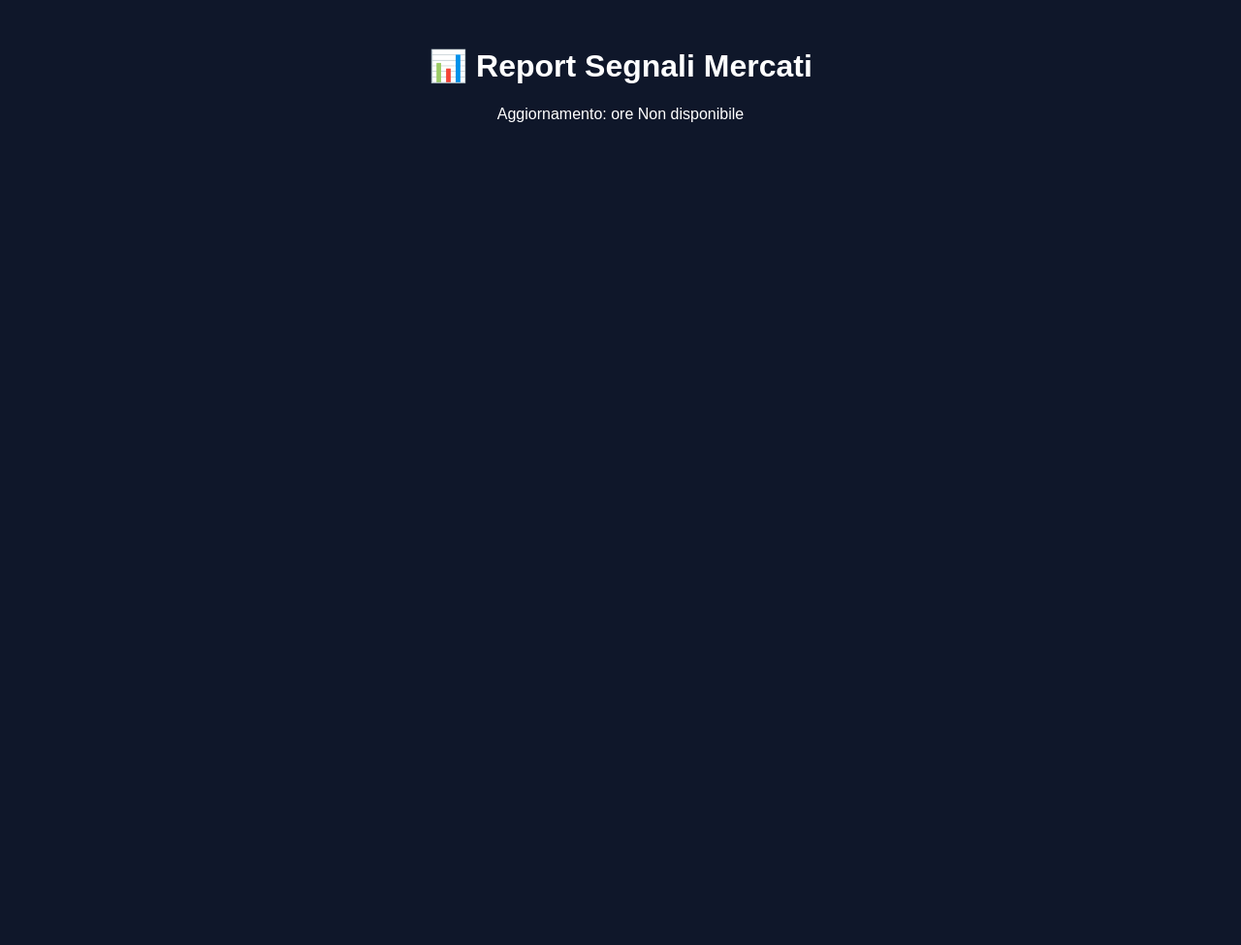
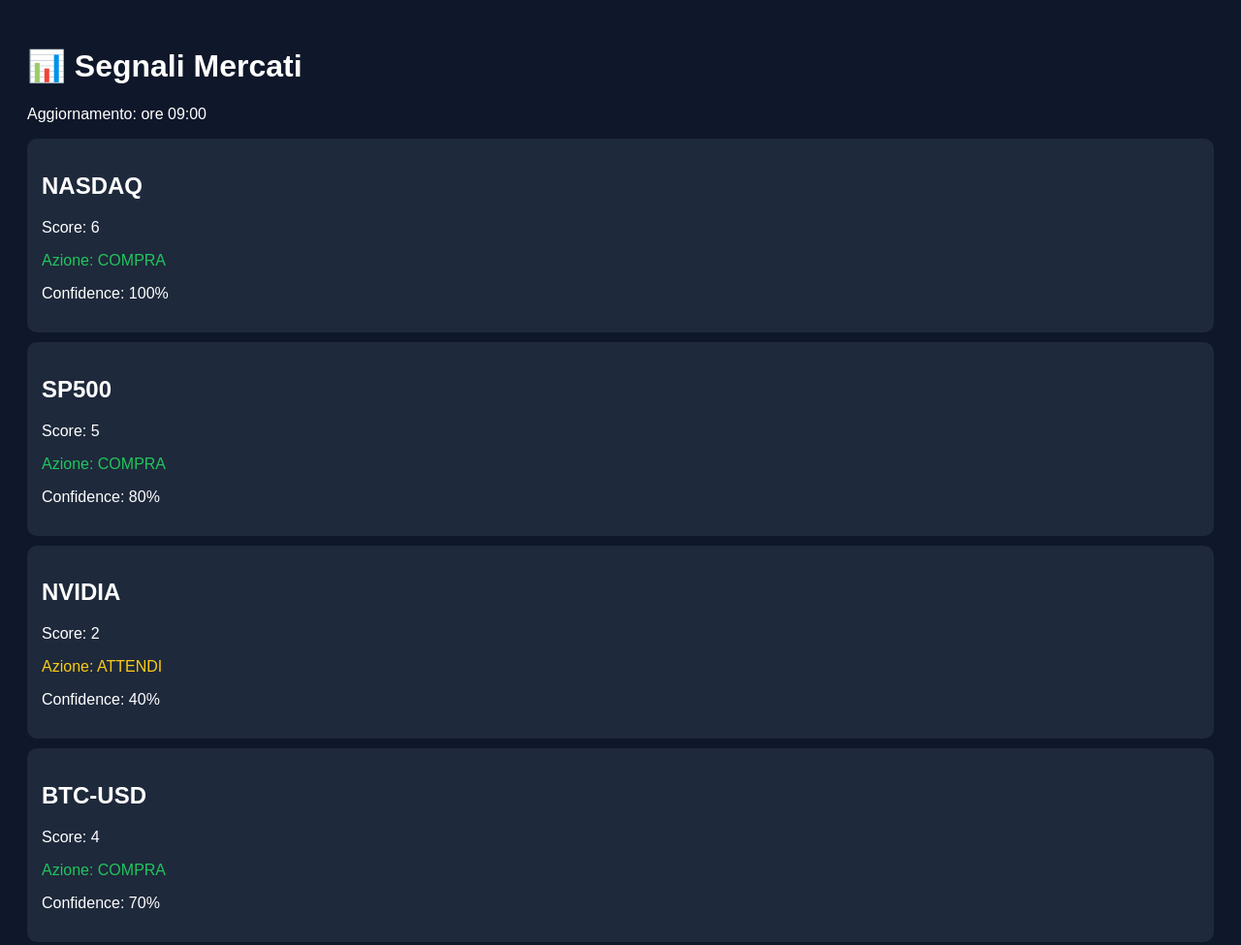
Before and after one commit to tommasino03/ia-mercati-bot, a plain HTML site: page report.html in a window 1280 px wide. Shown: the whole page at 97% size. Before the commit the page ends 800 px from the top, so only its background shows below. Drawn offline with Linux system fonts and the light colour scheme.

Commit message:
Update report.html

```diff
--- a/report.html
+++ b/report.html
@@ -2,46 +2,52 @@
 <html lang="it">
 <head>
 <meta charset="UTF-8">
-<title>📊 Report Segnali Mercati</title>
+<title>📊 Segnali Mercati</title>
 <style>
 body { font-family: Arial; background:#0f172a; color:white; padding:20px; }
-h1 { text-align:center; }
-.card { background:#1e293b; padding:20px; margin:15px 0; border-radius:12px; box-shadow: 0 0 10px rgba(0,0,0,0.5); }
-.buy { color:#22c55e; font-weight:bold; font-size:1.1em; }
-.wait { color:#facc15; font-weight:bold; font-size:1.1em; }
-.score { font-size:1em; margin:5px 0; }
-.importo { margin:5px 0; }
+.card { background:#1e293b; padding:15px; margin:10px 0; border-radius:10px; }
+.buy { color:#22c55e; }
+.wait { color:#facc15; }
+.sell { color:#ef4444; }
 </style>
 </head>
 <body>
 
-<h1>📊 Report Segnali Mercati</h1>
-<p id="aggiornamento" style="text-align:center;">Aggiornamento: </p>
-<div id="container"></div>
+<h1>📊 Segnali Mercati</h1>
+<p>Aggiornamento: ore 09:00</p>
+
+<div id="contenitore-segnali">
+  <!-- Qui i segnali verranno inseriti dinamicamente -->
+</div>
 
 <script>
-fetch('signals.json')
-.then(response => response.json())
-.then(data => {
-  // Mostra ora/data aggiornamento
-  const oraAgg = data.aggiornamento ? data.aggiornamento : "Non disponibile";
-  document.getElementById('aggiornamento').textContent = "Aggiornamento: ore " + oraAgg;
+// Esempio di segnali (in futuro puoi generare un file signals_ia.json e leggerlo con fetch)
+const segnali = {
+    "NASDAQ": {score: 6, azione: "COMPRA", confidence: 1.0},
+    "SP500": {score: 5, azione: "COMPRA", confidence: 0.8},
+    "NVIDIA": {score: 2, azione: "ATTENDI", confidence: 0.4},
+    "BTC-USD": {score: 4, azione: "COMPRA", confidence: 0.7}
+};
 
-  const container = document.getElementById('container');
-  container.innerHTML = "";
+const container = document.getElementById("contenitore-segnali");
 
-  data.segnali.forEach(s => {
-    const card = document.createElement('div');
-    card.className = 'card';
-    card.innerHTML = `
-      <h2>${s.nome}</h2>
-      <p class="score">Score: ${s.score}</p>
-      <p class="${s.azione === 'COMPRA' ? 'buy' : 'wait'}">Azione: ${s.azione}</p>
-      <p class="importo">Importo: ${s.importo} €</p>
+for (const [asset, info] of Object.entries(segnali)) {
+    const div = document.createElement("div");
+    div.className = "card";
+
+    let classeAzione = "";
+    if (info.azione === "COMPRA") classeAzione = "buy";
+    else if (info.azione === "ATTENDI") classeAzione = "wait";
+    else classeAzione = "sell";
+
+    div.innerHTML = `
+        <h2>${asset}</h2>
+        <p>Score: ${info.score}</p>
+        <p class="${classeAzione}">Azione: ${info.azione}</p>
+        <p>Confidence: ${Math.round(info.confidence * 100)}%</p>
     `;
-    container.appendChild(card);
-  });
-});
+    container.appendChild(div);
+}
 </script>
 
 </body>
```
